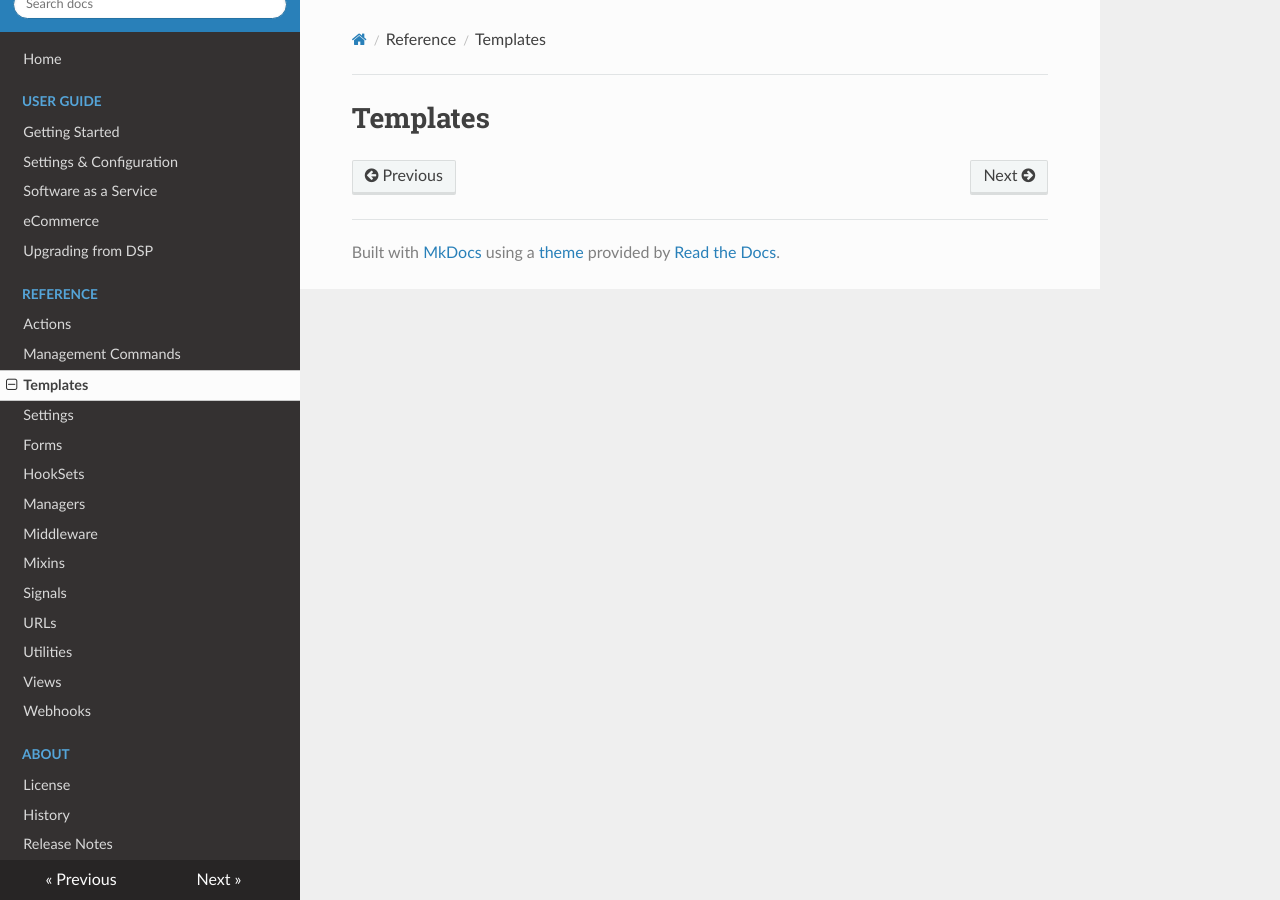
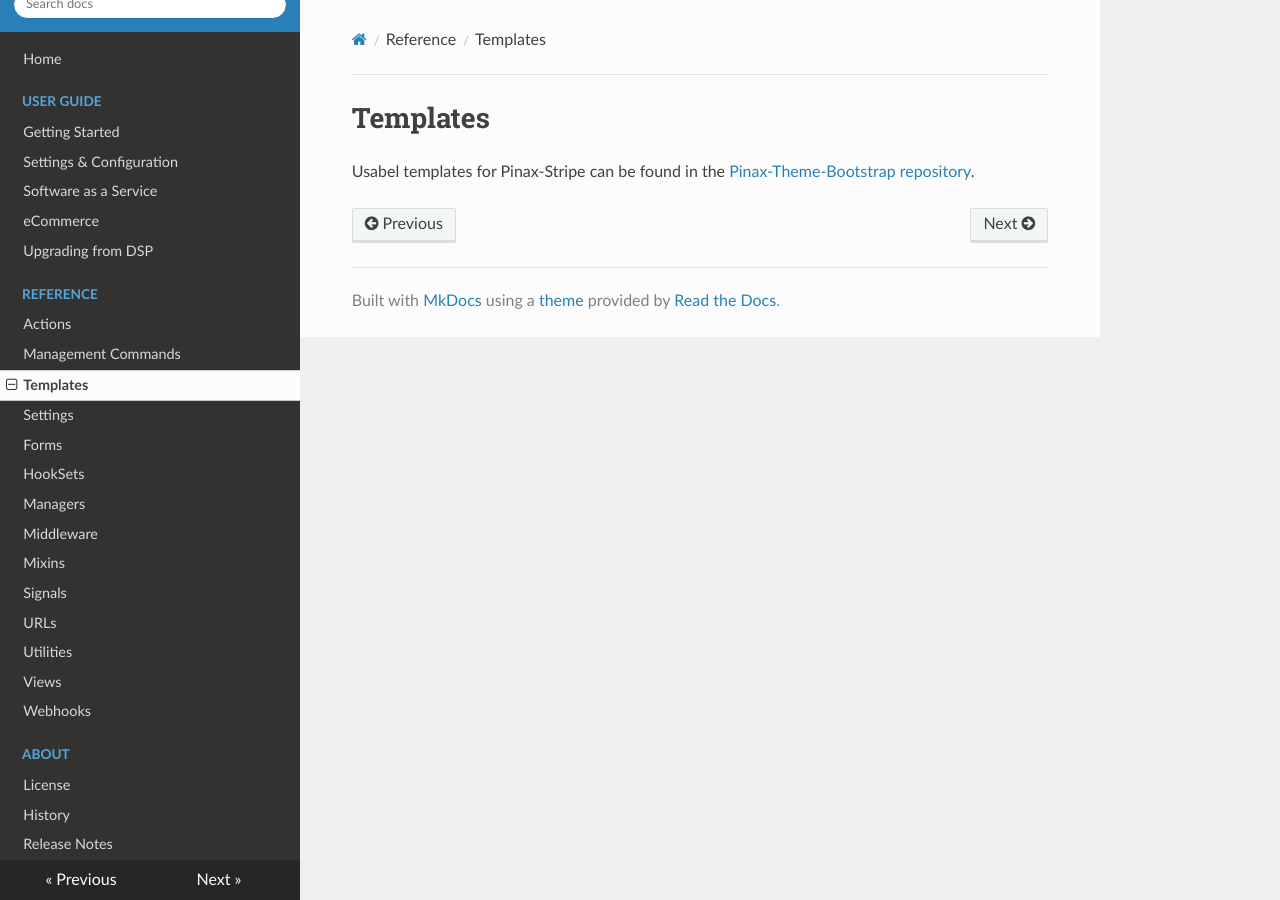
Before and after one commit to pinax/pinax-stripe-light, an MkDocs documentation site: the page built from docs/reference/templates.md, in a window 1280 px wide. Built offline with MkDocs 1.6.1, drawn with Linux system fonts in a browser that asks for light colours; nearby versions of some CDN libraries; old or Windows-style settings are respelled for this version of MkDocs.

Commit message:
templates documentation

```diff
--- a/docs/reference/templates.md
+++ b/docs/reference/templates.md
@@ -1 +1,3 @@
 # Templates
+
+Usabel templates for Pinax-Stripe can be found in the [Pinax-Theme-Bootstrap repository](https://github.com/pinax/pinax-theme-bootstrap/tree/master/pinax_theme_bootstrap/templates/pinax/stripe).
```
